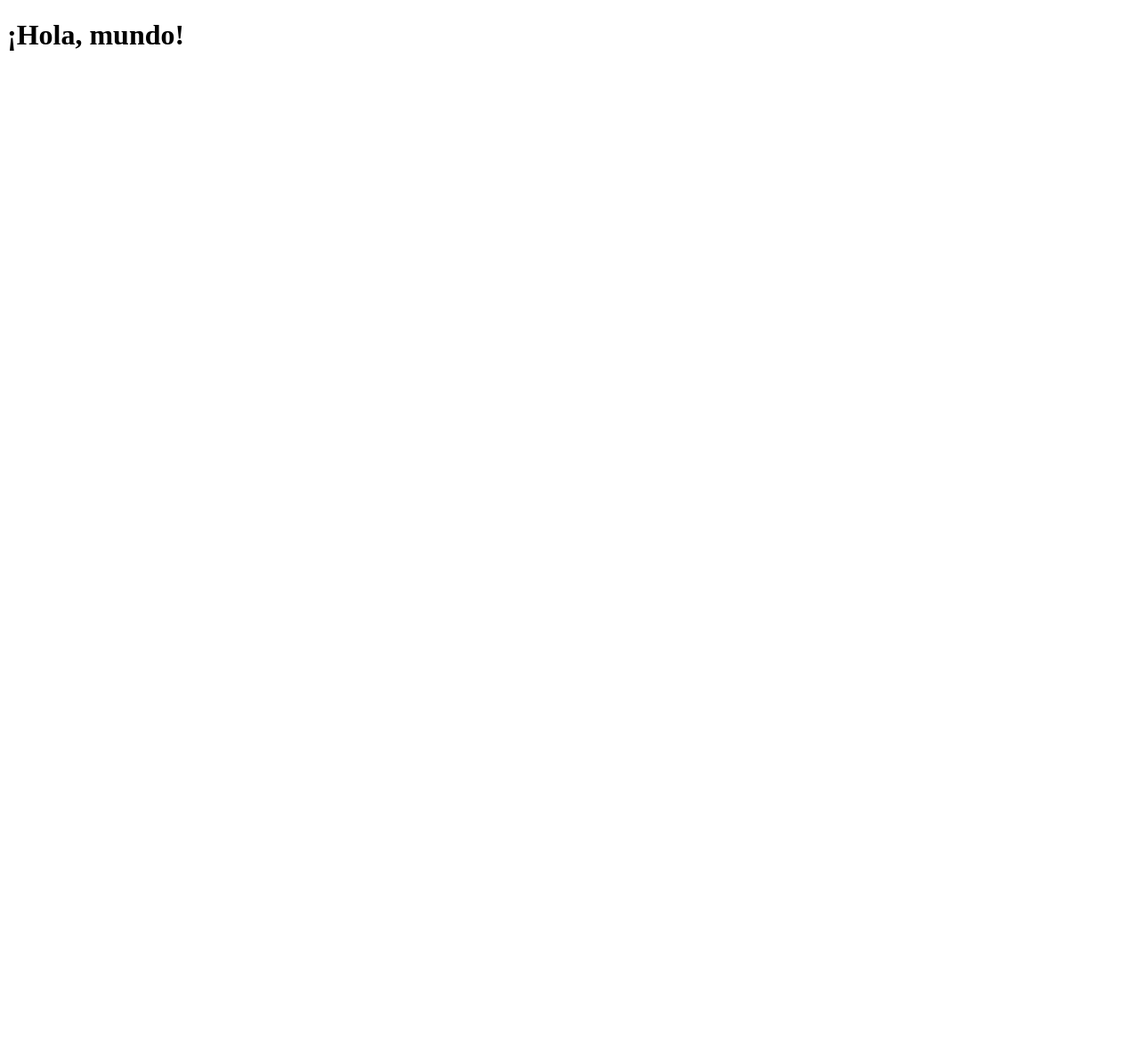
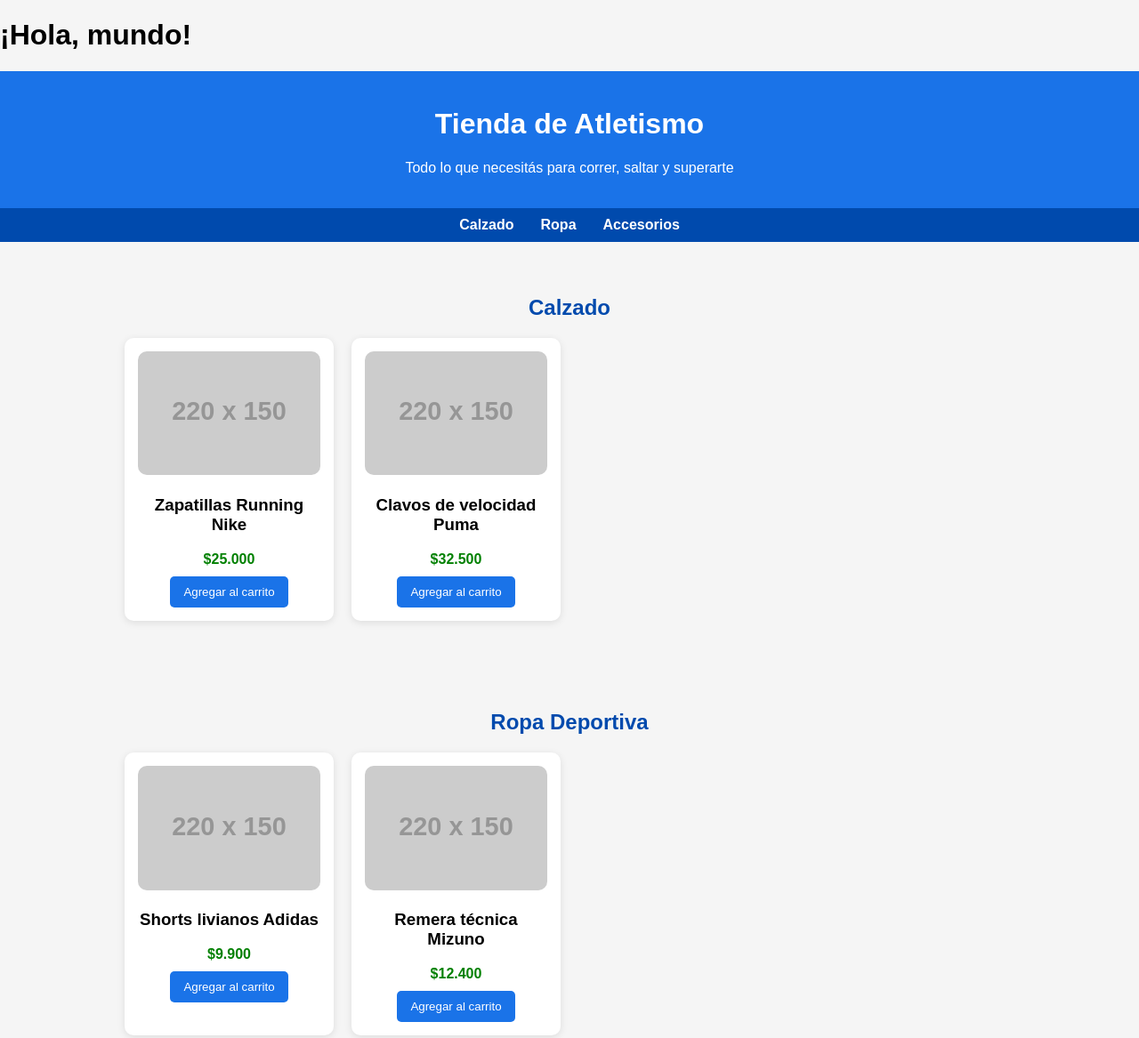
Before and after one commit to Auguslop/auguslop.github.io, a plain HTML site: page index.html in a window 1280 px wide. Shown: the top 1167 px of the page at 89% size. Before the commit the page ends 800 px from the top, so only its background shows below. Drawn offline with Linux system fonts and the light colour scheme; placeholder pictures from the web are drawn by us.

Commit message:
Update index.html

```diff
--- a/index.html
+++ b/index.html
@@ -7,3 +7,173 @@
   <h1>¡Hola, mundo!</h1>
 </body>
 </html>
+<!DOCTYPE html>
+<html lang="es">
+<head>
+  <meta charset="UTF-8">
+  <title>Tienda Atletismo</title>
+  <style>
+    body {
+      font-family: Arial, sans-serif;
+      margin: 0;
+      padding: 0;
+      background-color: #f5f5f5;
+    }
+
+    header {
+      background-color: #1a73e8;
+      color: white;
+      padding: 20px;
+      text-align: center;
+    }
+
+    nav {
+      background-color: #004aad;
+      display: flex;
+      justify-content: center;
+      gap: 30px;
+      padding: 10px;
+    }
+
+    nav a {
+      color: white;
+      text-decoration: none;
+      font-weight: bold;
+    }
+
+    nav a:hover {
+      text-decoration: underline;
+    }
+
+    section {
+      padding: 40px;
+      max-width: 1000px;
+      margin: auto;
+    }
+
+    h2 {
+      color: #004aad;
+      text-align: center;
+    }
+
+    .products {
+      display: grid;
+      grid-template-columns: repeat(auto-fill, minmax(220px, 1fr));
+      gap: 20px;
+      margin-top: 20px;
+    }
+
+    .product {
+      background-color: white;
+      padding: 15px;
+      border-radius: 10px;
+      box-shadow: 0 2px 8px rgba(0,0,0,0.1);
+      text-align: center;
+    }
+
+    .product img {
+      width: 100%;
+      border-radius: 10px;
+    }
+
+    .price {
+      color: green;
+      font-weight: bold;
+      margin: 10px 0;
+    }
+
+    button {
+      background-color: #1a73e8;
+      color: white;
+      border: none;
+      padding: 10px 15px;
+      border-radius: 5px;
+      cursor: pointer;
+    }
+
+    button:hover {
+      background-color: #004aad;
+    }
+
+    footer {
+      background-color: #1a73e8;
+      color: white;
+      text-align: center;
+      padding: 20px;
+      margin-top: 40px;
+    }
+  </style>
+</head>
+<body>
+
+  <header>
+    <h1>Tienda de Atletismo</h1>
+    <p>Todo lo que necesitás para correr, saltar y superarte</p>
+  </header>
+
+  <nav>
+    <a href="#calzado">Calzado</a>
+    <a href="#ropa">Ropa</a>
+    <a href="#accesorios">Accesorios</a>
+  </nav>
+
+  <section id="calzado">
+    <h2>Calzado</h2>
+    <div class="products">
+      <div class="product">
+        <img src="https://via.placeholder.com/220x150?text=Zapatillas+Running">
+        <h3>Zapatillas Running Nike</h3>
+        <p class="price">$25.000</p>
+        <button>Agregar al carrito</button>
+      </div>
+      <div class="product">
+        <img src="https://via.placeholder.com/220x150?text=Clavos+de+Atletismo">
+        <h3>Clavos de velocidad Puma</h3>
+        <p class="price">$32.500</p>
+        <button>Agregar al carrito</button>
+      </div>
+    </div>
+  </section>
+
+  <section id="ropa">
+    <h2>Ropa Deportiva</h2>
+    <div class="products">
+      <div class="product">
+        <img src="https://via.placeholder.com/220x150?text=Shorts">
+        <h3>Shorts livianos Adidas</h3>
+        <p class="price">$9.900</p>
+        <button>Agregar al carrito</button>
+      </div>
+      <div class="product">
+        <img src="https://via.placeholder.com/220x150?text=Remera">
+        <h3>Remera técnica Mizuno</h3>
+        <p class="price">$12.400</p>
+        <button>Agregar al carrito</button>
+      </div>
+    </div>
+  </section>
+
+  <section id="accesorios">
+    <h2>Accesorios</h2>
+    <div class="products">
+      <div class="product">
+        <img src="https://via.placeholder.com/220x150?text=Cron%C3%B3metro">
+        <h3>Cronómetro digital</h3>
+        <p class="price">$6.200</p>
+        <button>Agregar al carrito</button>
+      </div>
+      <div class="product">
+        <img src="https://via.placeholder.com/220x150?text=Botella+agua">
+        <h3>Botella deportiva 600ml</h3>
+        <p class="price">$3.800</p>
+        <button>Agregar al carrito</button>
+      </div>
+    </div>
+  </section>
+
+  <footer>
+    <p>&copy; 2025 Tienda de Atletismo - Todos los derechos reservados</p>
+  </footer>
+
+</body>
+</html>
```
